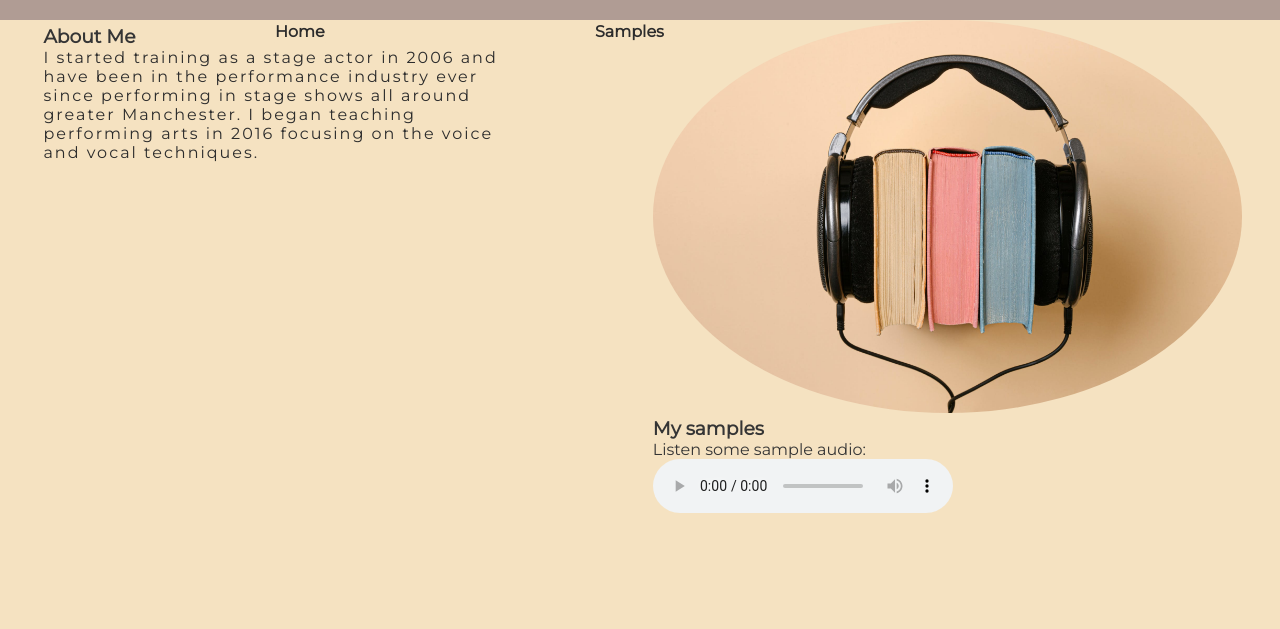
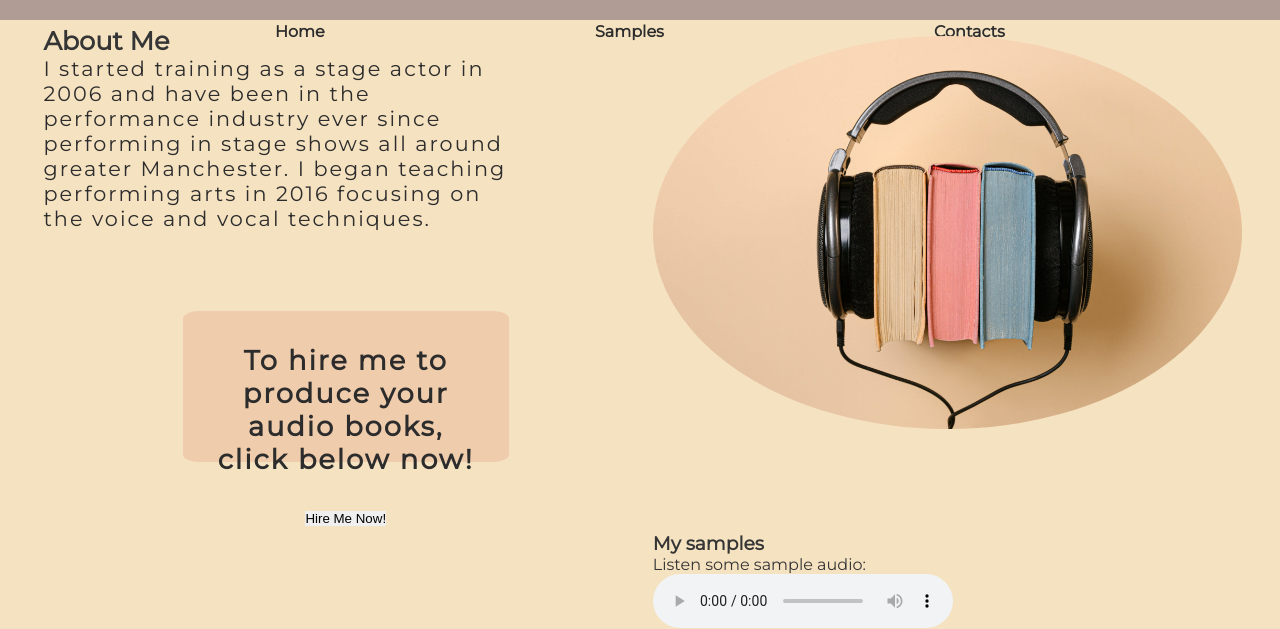
Before and after one commit to CraigThomasson/project-one-repo, a plain HTML site: page index.html in a window 1280 px wide. Shown: the part 180-809 px from the top of the page. Drawn offline with nearby package versions, Linux system fonts and the light colour scheme.

Commit message:
stlyle about section in grid, add call to action

```diff
--- a/assets/css/style.css
+++ b/assets/css/style.css
@@ -88,6 +88,7 @@ header {
 
 #hero-img {
     grid-area: about-img;
+    margin-top: 2vh;
 }
 
 #hero-img img {
@@ -156,8 +157,35 @@ a:hover {
     width: 79%;
     float: right;
     padding: 5px 5px;
+    display: relative;
 }
 
+#about h3 {
+    font-size: 160%;
+}
+
+#about p {
+    font-size: 130%;
+}
+
+#call-to-action {
+    background-color: rgba(239,204,172,1);
+    display: absolute;
+    height: 30%;
+    width: 70%;
+    text-align: center;
+    border-radius: 5%;
+    float: right;
+    margin-top: 10vh;
+}
+
+#call-to-action p {
+    font-weight: bold;
+    font-size: 170%;
+    padding: 10%;
+}
+
+/* sample section */
 #samples {
     grid-area: sample-text;
 }
--- a/index.html
+++ b/index.html
@@ -36,12 +36,20 @@
         <div id="hero-img">
             <img src="assets/media/images/hero-image-1.jpeg" alt="books with head phones on">
         </div>
+        <!-- about -->
         <section id="about">
             <h3>About Me</h3>
             <p>
                 I started training as a stage actor in 2006 and have been in the performance industry ever since performing in stage shows all around greater Manchester.
                 I began teaching performing arts in 2016 focusing on the voice and vocal techniques.
             </p>
+
+            <div id="call-to-action">
+                <p>To hire me to produce your audio books, click below now! </p>
+                <form method="get" action="#">
+                    <button type="submit">Hire Me Now!</button>
+                </form>
+            </div>
         </section>
         <!-- <div id="profile-img" role="img"
         aria-label="profile image of Craig Thomasson"
```
